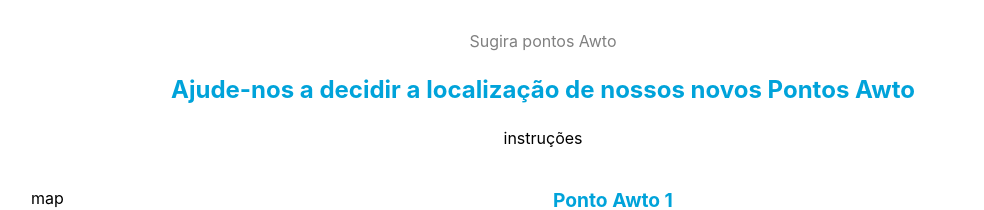
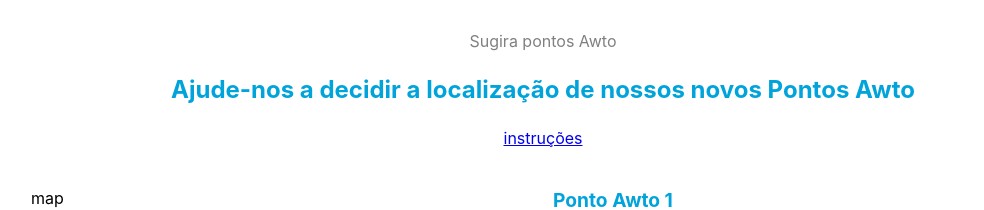
Before and after one commit to manugarcal/awto-landing-page-bra, a React (Create React App) app: page / in a window 1280 px wide. Shown: the part 1980-2190 px from the top of the page, without its empty margins (97-1081 px from the left). Built offline with nearby package versions, Linux system fonts and the light colour scheme.

Commit message:
[fix]upgrade modal link style

```diff
--- a/src/App.css
+++ b/src/App.css
@@ -263,6 +263,11 @@ body {
     width: 40%;
     background-color: var(--secondary-color);
 }
+.modalCta{
+    text-decoration: underline;
+    cursor: pointer;
+    color: var(--primary-color);
+}
 
 .modal {
     position: fixed;
@@ -296,6 +301,9 @@ body {
     position: relative;
     padding: 30px;
     max-width: 30%;
+}
+.modal-container li {
+    margin: 1vh 0;
 }
 .modal-close {
     position: absolute;
--- a/src/components/SuggestPoints.jsx
+++ b/src/components/SuggestPoints.jsx
@@ -25,7 +25,7 @@ const SuggestPoints = () => {
         <h3 className="primaryTitle">
           Ajude-nos a decidir a localização de nossos novos Pontos Awto
         </h3>
-        <span data-modal="modal-one">instruções</span>
+        <a href="/" data-modal="modal-one">instruções</a>
       </div>
       <div className="suggestPointsContainer">
         <div className="suggestPointsMapContainer">map</div>
```
